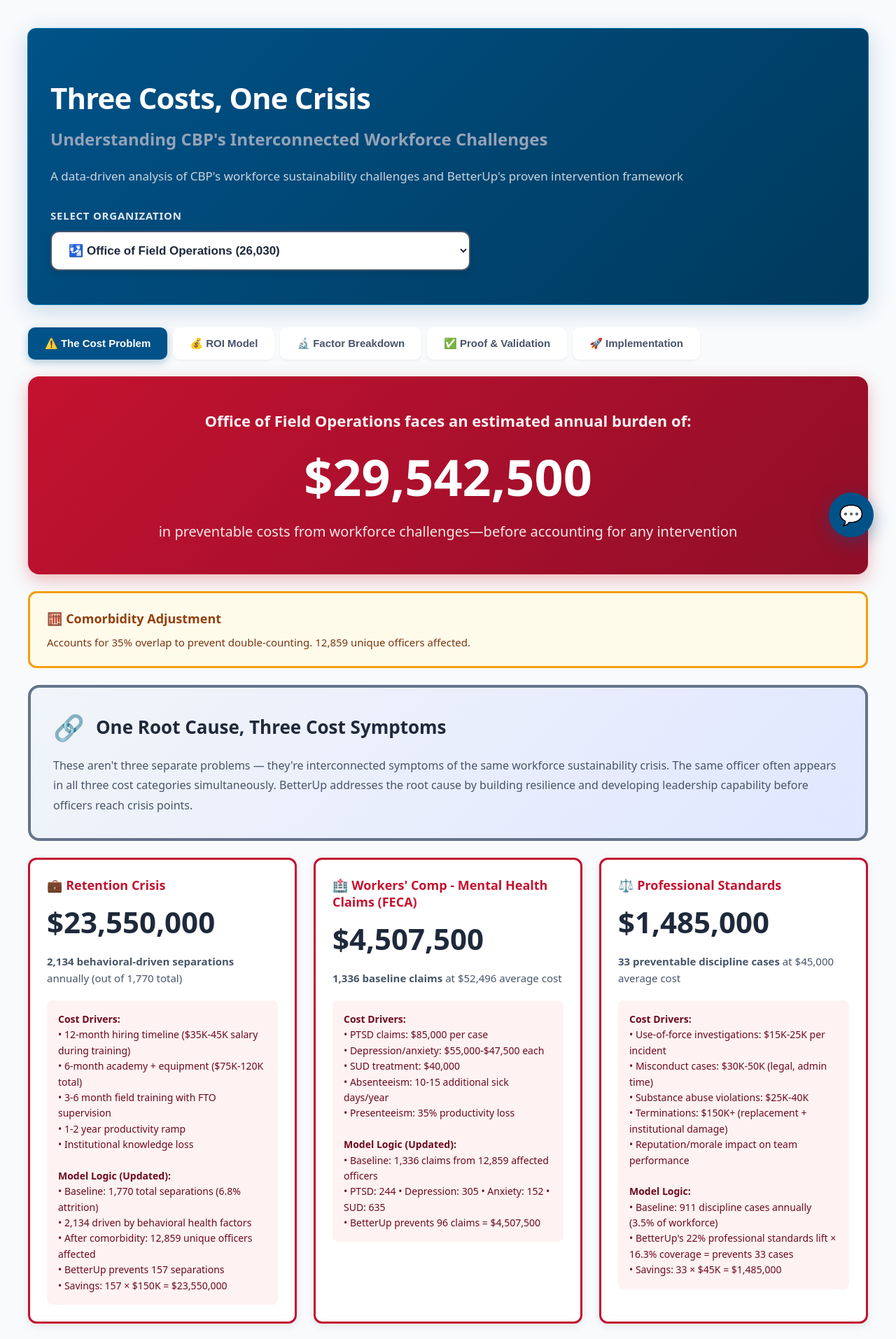
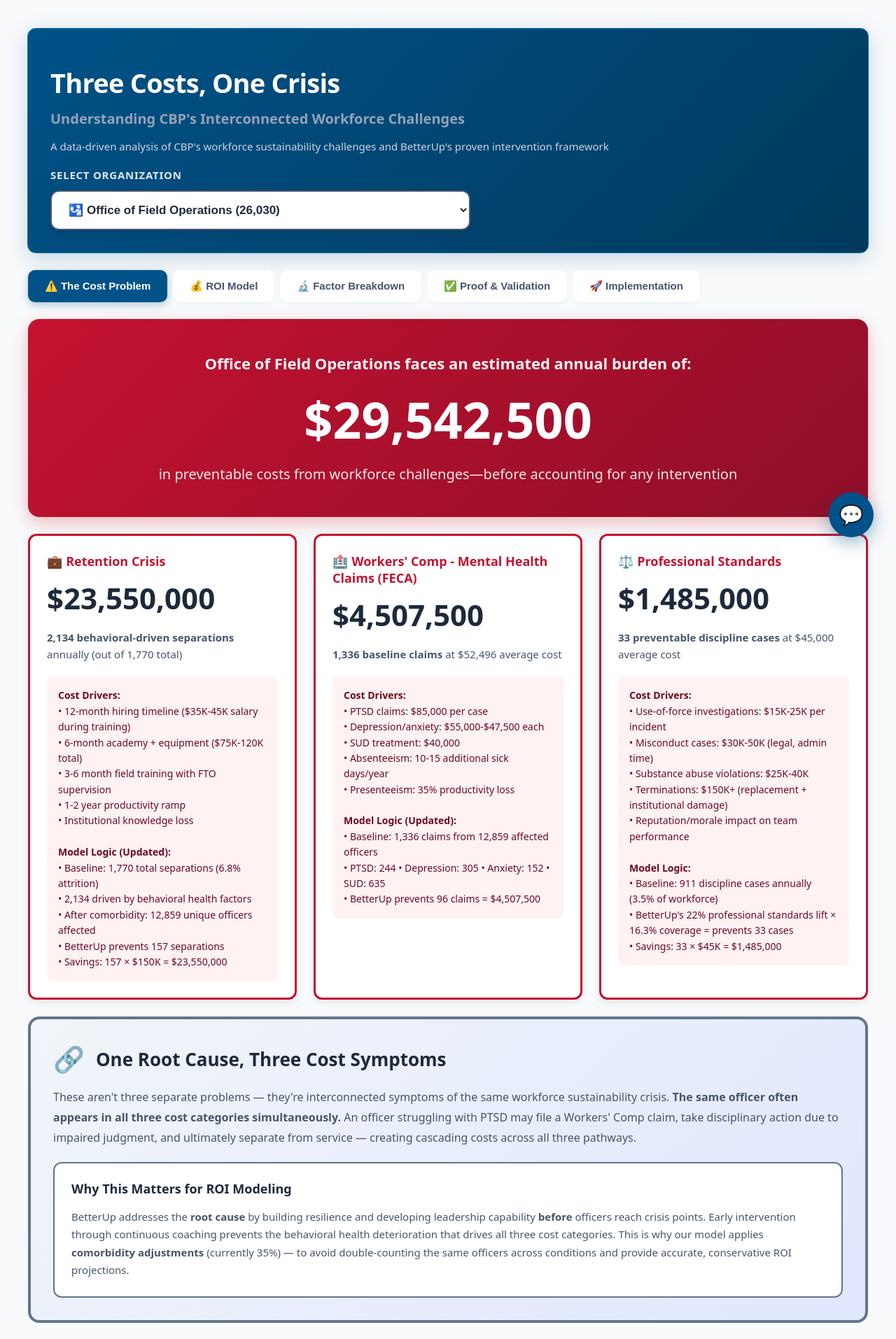
Before and after one commit to scottrsmith-bu/cbp-roi-calculator, a React (Create React App) app: page / in a window 1280 px wide. Shown: the top 1914 px of the page at 70% size. Built offline with nearby package versions, Linux system fonts and the light colour scheme.

Commit message:
Update App.js

```diff
--- a/src/App.js
+++ b/src/App.js
@@ -430,15 +430,15 @@
     <div style={{fontFamily: 'system-ui, -apple-system, sans-serif', background: '#f8fafc', minHeight: '100vh', padding: '40px 24px'}}>
 
       {/* HEADER */}
-      <div style={{maxWidth: '1200px', margin: '0 auto 32px', background: 'linear-gradient(135deg, #005288 0%, #003a5d 100%)', borderRadius: '12px', padding: '48px 0', boxShadow: '0 8px 32px rgba(0,82,136,0.2)', border: '1px solid #0078ae'}}>
-        <div style={{marginBottom: '32px', padding: '0 32px'}}>
-          <h1 style={{fontSize: '42px', fontWeight: '900', color: 'white', marginBottom: '16px', lineHeight: '1.1', letterSpacing: '-0.02em'}}>
+      <div style={{maxWidth: '1200px', margin: '0 auto 24px', background: 'linear-gradient(135deg, #005288 0%, #003a5d 100%)', borderRadius: '12px', padding: '32px 0', boxShadow: '0 8px 32px rgba(0,82,136,0.2)', border: '1px solid #0078ae'}}>
+        <div style={{marginBottom: '20px', padding: '0 32px'}}>
+          <h1 style={{fontSize: '38px', fontWeight: '900', color: 'white', marginBottom: '10px', lineHeight: '1.1', letterSpacing: '-0.02em'}}>
             Three Costs, One Crisis
           </h1>
-          <h2 style={{fontSize: '24px', fontWeight: '600', color: '#94a3b8', marginBottom: '24px', lineHeight: '1.3'}}>
+          <h2 style={{fontSize: '20px', fontWeight: '600', color: '#94a3b8', marginBottom: '12px', lineHeight: '1.3'}}>
             Understanding CBP's Interconnected Workforce Challenges
           </h2>
-          <p style={{fontSize: '17px', color: '#cbd5e1', lineHeight: '1.6', maxWidth: '1200px'}}>
+          <p style={{fontSize: '15px', color: '#cbd5e1', lineHeight: '1.5', maxWidth: '1200px'}}>
             A data-driven analysis of CBP's workforce sustainability challenges and BetterUp's proven intervention framework
           </p>
         </div>
@@ -536,10 +536,6 @@
               </div>
             </div>
 
-<div style={{background: '#fffbeb', border: '3px solid #f59e0b', borderRadius: '12px', padding: '24px'}}><div style={{fontSize: '18px', fontWeight: '700', color: '#92400e', marginBottom: '12px'}}>🧮 Comorbidity Adjustment</div><div style={{fontSize: '15px', color: '#78350f'}}>Accounts for {comorbidityOverlap}% overlap to prevent double-counting. {behavioralHealthCalcs.uniqueAffected.toLocaleString()} unique officers affected.</div></div>
-
-<div style={{background: 'linear-gradient(135deg, #f1f5f9 0%, #e0e7ff 100%)', border: '4px solid #64748b', borderRadius: '16px', padding: '32px'}}><div style={{display: 'flex', alignItems: 'center', gap: '16px', marginBottom: '16px'}}><span style={{fontSize: '36px'}}>🔗</span><h2 style={{fontSize: '26px', fontWeight: '800', color: '#1e293b', margin: 0}}>One Root Cause, Three Cost Symptoms</h2></div><div style={{fontSize: '16px', color: '#475569', lineHeight: '1.8'}}>These aren't three separate problems — they're interconnected symptoms of the same workforce sustainability crisis. The same officer often appears in all three cost categories simultaneously. BetterUp addresses the root cause by building resilience and developing leadership capability before officers reach crisis points.</div></div>
-
             <div style={{display: 'grid', gridTemplateColumns: 'repeat(3, 1fr)', gap: '24px', padding: '0'}}>
 
               <div style={{background: 'white', borderRadius: '12px', padding: '24px', border: '3px solid #c41230', boxShadow: '0 4px 12px rgba(0,0,0,0.08)'}}>
@@ -616,6 +612,28 @@
                   • Baseline: {calculations.baselineDisciplineCases.toLocaleString()} discipline cases annually (3.5% of workforce)<br/>
                   • BetterUp's 22% professional standards lift × {pct(calculations.coverage * 100)} coverage = prevents {calculations.casesPrevented} cases<br/>
                   • Savings: {calculations.casesPrevented} × $45K = {fmt(calculations.disciplineSavings)}
+                </div>
+              </div>
+            </div>
+
+            <div style={{background: 'linear-gradient(135deg, #f1f5f9 0%, #e0e7ff 100%)', border: '4px solid #64748b', borderRadius: '16px', padding: '32px', marginBottom: '24px'}}>
+              <div style={{display: 'flex', alignItems: 'center', gap: '16px', marginBottom: '16px'}}>
+                <span style={{fontSize: '36px'}}>🔗</span>
+                <h2 style={{fontSize: '26px', fontWeight: '800', color: '#1e293b', margin: 0}}>
+                  One Root Cause, Three Cost Symptoms
+                </h2>
+              </div>
+
+              <div style={{fontSize: '16px', color: '#475569', lineHeight: '1.8', marginBottom: '20px'}}>
+                These aren't three separate problems — they're interconnected symptoms of the same workforce sustainability crisis. <strong>The same officer often appears in all three cost categories simultaneously.</strong> An officer struggling with PTSD may file a Workers' Comp claim, take disciplinary action due to impaired judgment, and ultimately separate from service — creating cascading costs across all three pathways.
+              </div>
+
+              <div style={{background: 'white', padding: '24px', borderRadius: '12px', border: '2px solid #64748b'}}>
+                <div style={{fontSize: '18px', fontWeight: '700', color: '#1e293b', marginBottom: '16px'}}>
+                  Why This Matters for ROI Modeling
+                </div>
+                <div style={{fontSize: '15px', color: '#475569', lineHeight: '1.7'}}>
+                  BetterUp addresses the <strong>root cause</strong> by building resilience and developing leadership capability <strong>before</strong> officers reach crisis points. Early intervention through continuous coaching prevents the behavioral health deterioration that drives all three cost categories. This is why our model applies <strong>comorbidity adjustments</strong> (currently {comorbidityOverlap}%) — to avoid double-counting the same officers across conditions and provide accurate, conservative ROI projections.
                 </div>
               </div>
             </div>
```
